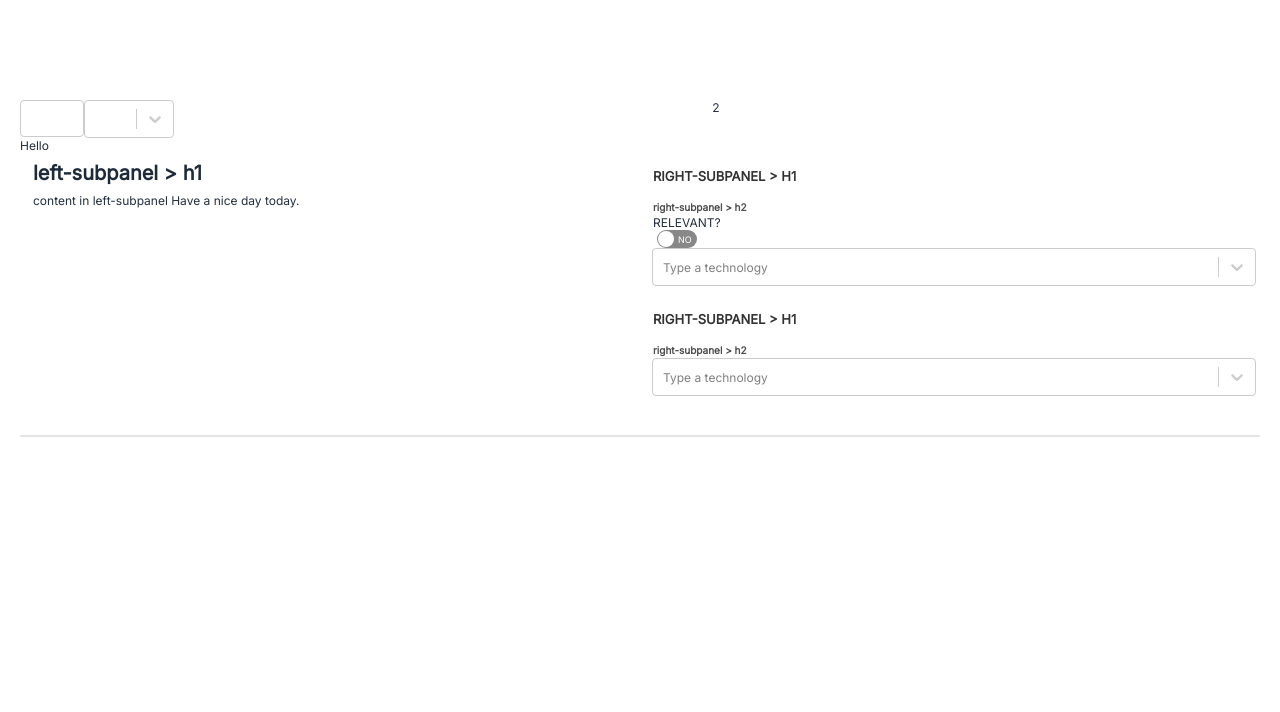
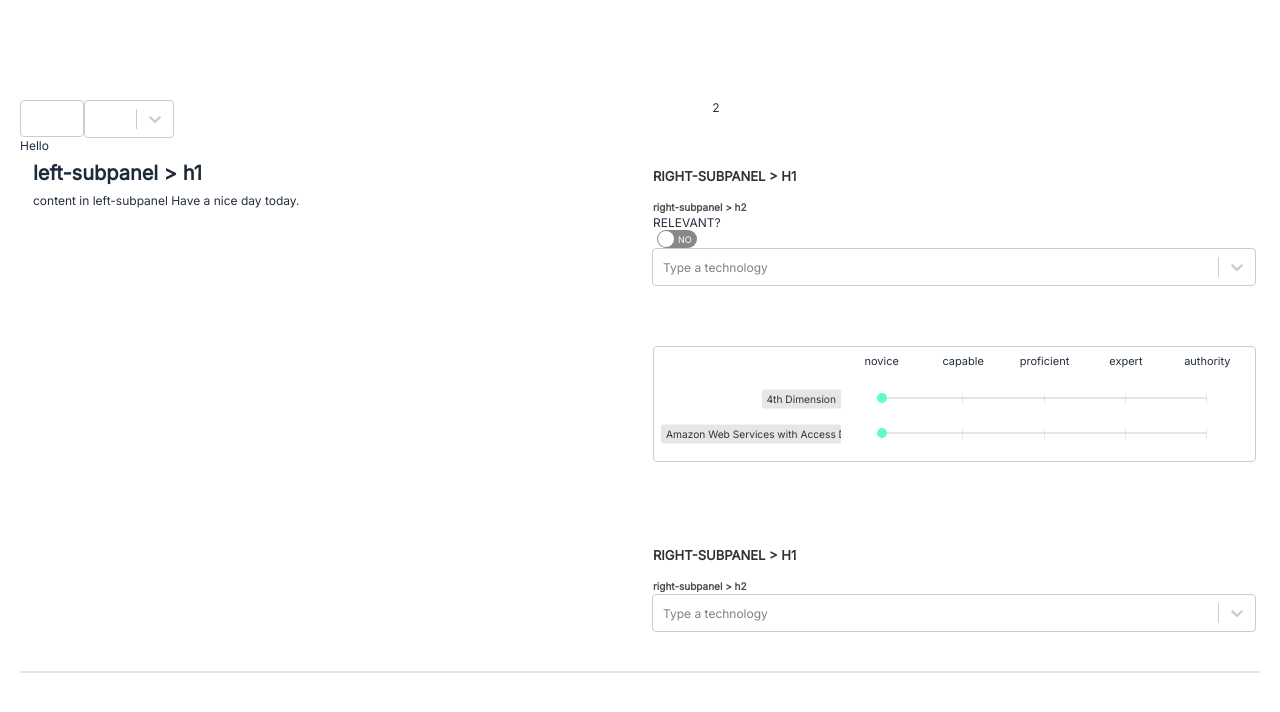
Before and after one commit to tammer/bootstrap-practice, a React (Create React App) app: page /sandbox in a window 1280 px wide. Shown: the top 712 px of the page. Built offline with nearby package versions, Linux system fonts and the light colour scheme; no server answers.

Commit message:
interim new tech stack in requirements

```diff
--- a/src/App.scss
+++ b/src/App.scss
@@ -4,7 +4,7 @@
 $color1: white;
 $color2: #232f3e; // default font color
 
-$bp: 720px;
+$bp: 1000px;
 
 body {
   background-color: $color1;
@@ -444,15 +444,13 @@ $innerLevelSliderHeight: $levelSliderHeight - 20px;
 .level-slider-outer,
 .level-slider-outer-header {
   display: grid;
-  grid-template-columns: 60px auto;
+  grid-template-columns: 180px auto;
   height: $levelSliderHeight;
-  margin-bottom: 10px;
+  margin-bottom: 5px;
 }
 
-.level-slider-outer {
-  // background: rgb(241, 242, 243);
-  // border: 1px solid rgb(214, 217, 220);
-  // border-radius: 4px;
+.level-slider-outer-header {
+  margin-bottom: 0px;
 }
 
 .level-slider-body {
@@ -485,17 +483,32 @@ $innerLevelSliderHeight: $levelSliderHeight - 20px;
 }
 
 .horse {
-  text-align: right;
-  padding-right: 10px;
+  max-width: 100%;
+  padding: 2px;
   padding-left: 5px;
+  padding-right: 5px;
+  font-size: 85%;
   white-space: nowrap;
   overflow: hidden;
-  margin-top: 6px;
-  margin-left: 6px;
-  background: lightblue;
-  border: 1px solid gray;
-  border-radius: 5px;
+  background-color: hsl(0, 0%, 90%);
+  border-radius: 2px;
   margin-bottom: 6px;
-  // text-overflow: ellipsis;
-  // background-color: pink;
+  // box-sizing: border-box;
+  text-overflow: hidden;
+  color: hsl(0, 0%, 20%);
+  display: inline-block;
+  position: relative;
+  top: 50%;
+  transform: translateY(-50%);
 }
+
+.horse-holder {
+  text-align: right;
+}
+
+.level-slider-box {
+  border: 1px solid pink;
+  border-color: hsl(0, 0%, 80%);
+  border-radius: 4px;
+  padding: 7px;
+}
--- a/src/components/LevelSlider.jsx
+++ b/src/components/LevelSlider.jsx
@@ -4,11 +4,11 @@ import "rc-slider/assets/index.css";
 import "./slider.css";
 
 const marks = {
-  20: "novice",
-  40: "capable",
-  60: "proficient",
-  80: "expert",
-  100: "authority",
+  20: "",
+  40: "",
+  60: "",
+  80: "",
+  100: "",
 };
 
 const min = 0;
@@ -55,6 +55,25 @@ const LevelSlider = ({
   const [level, setLevel] = useState(value);
   return (
     <Slider
+      railStyle={{
+        backgroundColor: "gray",
+        opacity: "20%",
+        height: 2,
+        marginTop: "0px",
+      }}
+      trackStyle={{
+        backgroundColor: "gray",
+        opacity: "10%",
+        height: 2,
+        marginTop: "0px",
+      }}
+      handleStyle={{
+        borderColor: "#61FACC",
+        height: 10,
+        width: 10,
+        marginTop: -4,
+        backgroundColor: "#61FACC",
+      }}
       min={min}
       max={max}
       marks={marks}
--- a/src/pages/sandbox_basic.jsx
+++ b/src/pages/sandbox_basic.jsx
@@ -3,6 +3,17 @@ import SkillSelector from "../components/SkillSelector";
 import { Form } from "react-bootstrap";
 import BPSwitch from "../components/bpswitch";
 import SalarySelector from "../components/SalarySelector";
+
+const LevelSliderContainer = () => {
+  return (
+    <div className="level-slider-outer">
+      <div className="horse">Javascript</div>
+      <div>
+        <LevelSlider />
+      </div>
+    </div>
+  );
+};
 
 const Sandbox = () => {
   return (
@@ -34,6 +45,62 @@ const Sandbox = () => {
               </div>
 
               <SkillSelector isMulti />
+              <br />
+              <br />
+              {/* <LevelSliderContainer /> */}
+              <br />
+              <br />
+              <div className="level-slider-box">
+                <div className="level-slider-outer-header">
+                  <div />
+                  <div className="level-slider-header">
+                    <div>novice</div>
+                    <div>capable</div>
+                    <div>proficient</div>
+                    <div>expert</div>
+                    <div>authority</div>
+                  </div>
+                </div>
+                <div className="level-slider-outer">
+                  <div className="horse-holder">
+                    <div className="horse">4th Dimension</div>
+                  </div>
+                  <div>
+                    <div className="level-slider-body">
+                      {[1, 2, 3, 4, 5].map((i) => (
+                        <div className="level-slider-body-div" />
+                      ))}
+                      <div className="level-slider-item">
+                        <LevelSlider />
+                      </div>
+                    </div>
+                  </div>
+                </div>
+
+                <div className="level-slider-outer">
+                  <div className="horse-holder">
+                    <div className="horse">
+                      Amazon Web Services with Access Databsae
+                    </div>
+                  </div>
+                  <div>
+                    <div className="level-slider-body">
+                      {[1, 2, 3, 4, 5].map((i) => (
+                        <div className="level-slider-body-div" />
+                      ))}
+                      <div className="level-slider-item">
+                        <LevelSlider />
+                      </div>
+                    </div>
+                  </div>
+                </div>
+              </div>
+
+              <div style={{ width: "250px" }}></div>
+              <br />
+              <br />
+              <br />
+              <br />
             </div>
 
             <div className="attribute-section">
```
